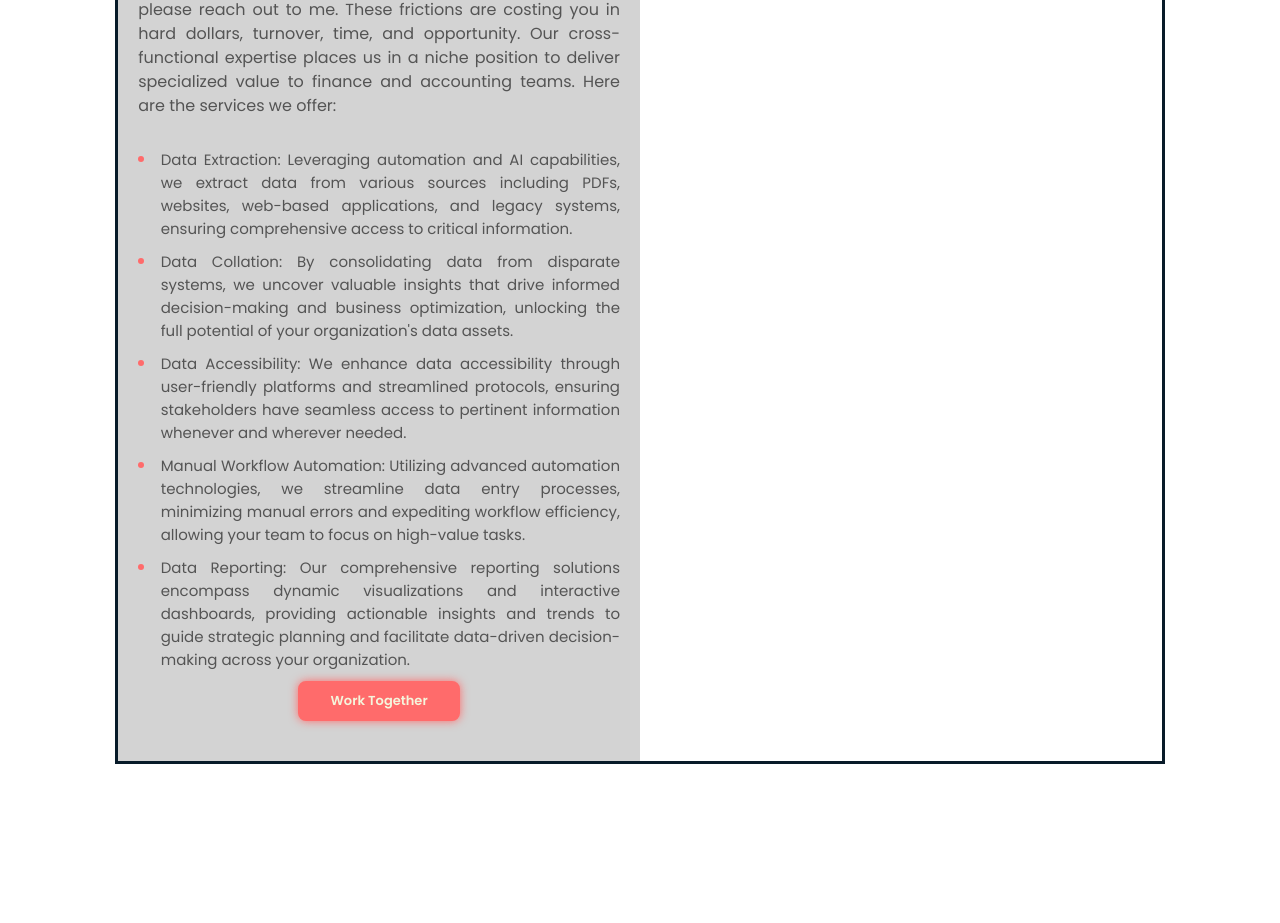
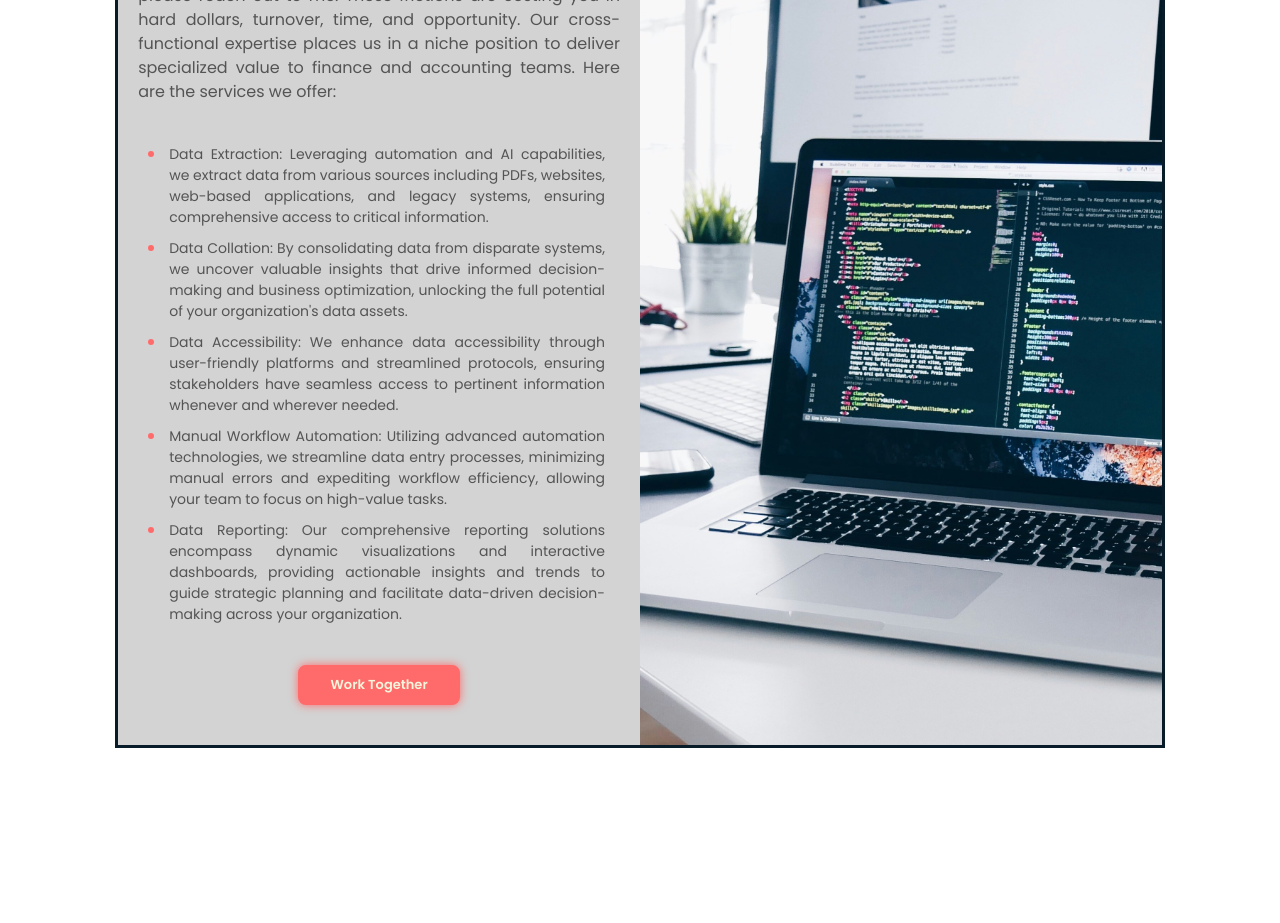
Before and after one commit to kylecburgoyneF9/business_website, a Vue app: page /consulting in a window 1280 px wide. Shown: the part 2700-3623 px from the top of the page. Built offline with nearby package versions, Linux system fonts and the light colour scheme.

Commit message:
contact, dynamic titles, missing image

```diff
--- a/src/assets/base.css
+++ b/src/assets/base.css
@@ -30,25 +30,3 @@ html {
     --lt-brown: #533F33;
     --off-white: #D9D9DC;
 }*/
-
-.styled-list  {
-  list-style: none;
-  padding: 0;
-}
-.styled-list li {
-  font-size: 1.5rem;
-  margin-bottom: 1rem;
-  position: relative;
-  padding-left: 1.5em;
-}
-.styled-list li::before {
-  position: absolute;
-  content:"";
-  display: inline-block;
-  left: 0;
-  top: .55em;
-  width: .4em;
-  height: .4em;
-  background-color: var(--main-color);
-  border-radius: 100%;
-}
--- a/src/assets/main.css
+++ b/src/assets/main.css
@@ -601,3 +601,25 @@ span {
   position: relative;
   overflow: hidden;
 }
+
+.styled-list  {
+  list-style: none;
+  padding: 10px 15px 10px 10px;
+}
+.styled-list li {
+  font-size: 1.4rem;
+  margin-bottom: 1rem;
+  position: relative;
+  padding-left: 1.5em;
+}
+.styled-list li::before {
+  position: absolute;
+  content:"";
+  display: inline-block;
+  left: 0;
+  top: .55em;
+  width: .4em;
+  height: .4em;
+  background-color: var(--main-color);
+  border-radius: 100%;
+}
--- a/src/assets/services-split-text-image.css
+++ b/src/assets/services-split-text-image.css
@@ -8,10 +8,6 @@
 .services-split-text-image {
     display: flex;
     position: relative;
-}
-
-.services-split-text-image:nth-child(odd) .services-split-text-image-content {
-    margin-left: auto;
 }
 
 .services-split-text-image>div {
@@ -26,6 +22,15 @@
     top: 0;
     left: 0;
     position: absolute;
+}
+
+/* Alternating layouts */
+.services-split-text-image:nth-child(even) .services-split-text-image-img {
+    left: unset;
+    right: 0;
+}
+.services-split-text-image:nth-child(odd) .services-split-text-image-content {
+    margin-left: auto;
 }
 
 
@@ -66,6 +71,10 @@
     /* Adjust line height as needed */
     margin-bottom: 30px;
     /* Add spacing between paragraphs */
+}
+
+.services-split-text-image .universal-btn {
+    margin-top: 20px;
 }
 
 
--- a/src/router/index.js
+++ b/src/router/index.js
@@ -11,17 +11,21 @@ const router = createRouter({
       path: "/",
       name: "home",
       component: HomeView,
+      meta: { title: 'D3 Finance' }
     },
     {
       path: "/consulting",
       name: "consulting",
       component: ConsultingView,
+      meta: { title: 'Consulting' }
     },
     {
       path: "/coaching",
       name: "coaching",
       component: CoachingView,
+      meta: { title: 'Coaching' }
     },
+
     /*{
       path: "/partners",
       name: "partners",
@@ -36,7 +40,7 @@ const router = createRouter({
       const nav = document.getElementById('nav')
       return new Promise((resolve, reject) => {
         setTimeout(() => {
-          resolve({ el: to.hash, behavior: 'smooth', top: nav.offsetHeight })
+          resolve({ el: to.hash, behavior: 'smooth', top: nav.offsetHeight - 10 })
         }, 100)
       })
 
@@ -48,4 +52,8 @@ const router = createRouter({
   },
 });
 
+router.beforeEach((to, from) => {
+  document.title = to.meta.title;
+ })
+
 export default router;
--- a/src/stores/window.js
+++ b/src/stores/window.js
@@ -6,6 +6,20 @@ export const useWindowStore = defineStore('window', {
   }),
   actions: {
     detectTouch() {
+      const UA = window.navigator.userAgent
+      const isMobile =
+        UA.includes("Mobi") ||
+        UA.includes("mobi") ||
+        UA.includes("ighthouse") ||
+        UA.includes("Android") ||
+        UA.includes("iPad") ||
+        UA.includes("iPhone") ||
+        UA.includes("webOS") ||
+        UA.includes("BlackBerry") ||
+        UA.includes("Windows Phone") ||
+        UA.includes("IEMobile") ||
+        UA.includes("Opera Mini") ||
+        UA.includes("iPod");
       this.isTouch = ( 'ontouchstart' in window ) ||
       ( navigator.maxTouchPoints > 0 ) ||
       ( navigator.msMaxTouchPoints > 0 );
--- a/src/views/CoachingView.vue
+++ b/src/views/CoachingView.vue
@@ -25,7 +25,6 @@
                     Trauma</router-link>
             </div>
         </div>
-
         <SocialLinks />
     </section>
 
--- a/src/views/ConsultingView.vue
+++ b/src/views/ConsultingView.vue
@@ -11,7 +11,7 @@
             <div class="interior-hero-content-btns">
                 <router-link to="#consulting-fractional-cfo" class="btn" scroll="{ behavior: 'smooth' }">Fractional CFO
                     Services</router-link>
-                <router-link to="#consulting-integration-services" class="btn" scroll="{ behavior: 'smooth' }">
+                <router-link to="#consulting-integration-solutions" class="btn" scroll="{ behavior: 'smooth' }">
                     FP&A Automation and Integration</router-link>
             </div>
         </div>
@@ -68,6 +68,9 @@
                 </div>
             </div>
             <div class="services-split-text-image">
+                <div class="services-split-text-image-img" id="consulting-fractional-cfo">
+                    <img src="../assets/Home/Computer2.jpg" alt="">
+                </div>
                 <div class="services-split-text-image-content" id="consulting-integration-solutions">
                     <h3>FP&A Automation and Integration</h3>
                     <p>CFOs and Controllers, if your FP&A function is spending too much time manually manipulating data,
```
Also changed, not shown: api/contact.js (+34 -34 lines), src/components/ServicesOverview.vue (+7 -0 lines), src/assets/Home/Computer2.jpg.
